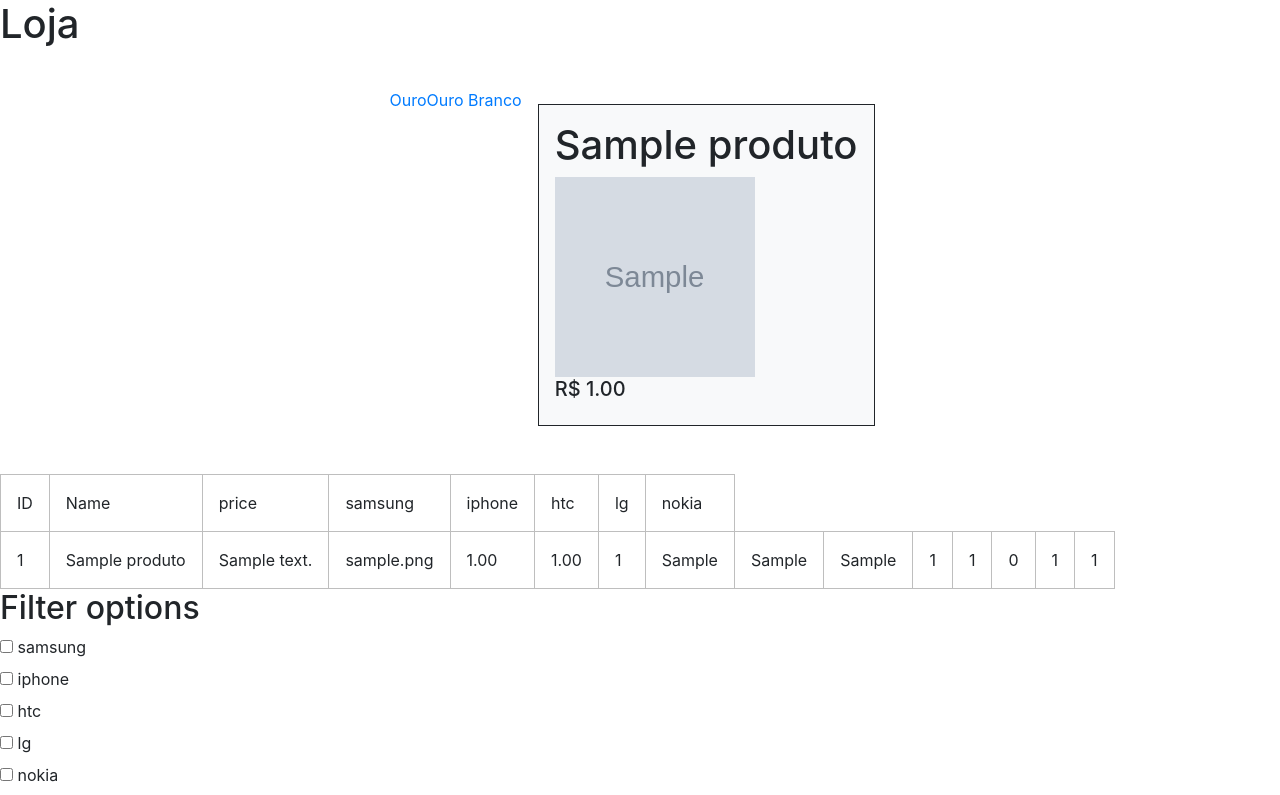
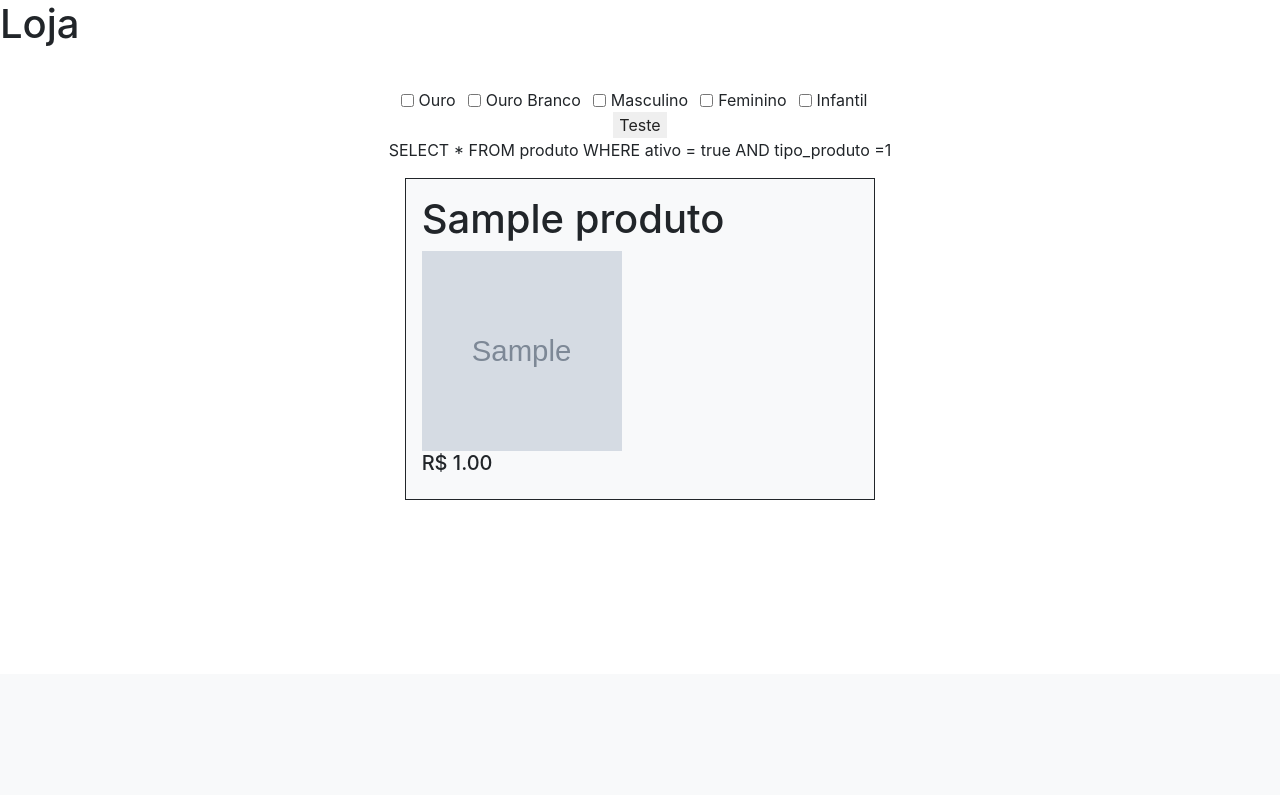
Before and after one commit to SilvioDiaz/Dmarsil, a PHP site: page /index.php?pagina=loja&categoria=1 in a window 1280 px wide. Shown: the part 126-921 px from the top of the page. After the commit the page ends 626 px from the top, so only its background shows below. Run offline with PHP 8.4, Linux system fonts and the light colour scheme; tables that the repository leaves empty hold one stand-in row (values such as "Sample post"); grey boxes marked "Sample" are stand-in pictures.

Commit message:
Construção de Ajax para filtro de categoria

```diff
--- a/paginas/loja.php
+++ b/paginas/loja.php
@@ -1,179 +1,94 @@
 <h1>Loja</h1>
 
 <?php
-//Verificar produtos por banho
-$linkBanho = "";
-$categoria = "";
-$banho = "";
 
-
-
-if(isset($_GET['banho'])){
-    $banho = $_GET['banho'];
-    $query = 'SELECT * FROM produto WHERE ativo = true AND id_banho ='. $banho;
-
-}else{
-    //Verificar produtos em gerl
-    $query = 'SELECT * FROM produto';
-} if(isset($_GET['categoria'])){
-    //Verificando se Categoria foi escolhida
+    //Verificando Categoria -------------
+    if(isset($_GET['categoria'])){
     $categoria = $_GET['categoria'];
-
-    $linkBanho = "categoria=";
-
-    if(isset($_GET['banho'])){
-        //Verificando se banho e categoria foram escolhidos
-        $banho = $_GET['banho'];
-        $query = "SELECT * FROM produto WHERE ativo = true AND tipo_produto=".$categoria. " AND id_banho=".$banho;
-    }else{
-        //Se apenas categoria for escolhida
-        $query = 'SELECT * FROM produto WHERE ativo = true AND tipo_produto ='. $categoria;
     }
 
+?>
+<!-- Div para enviar categoria por ajax -->
+<div style="display: none;" id="categoria">
 
+<p id="idCat"><?=$categoria?></p>
 
-
-    }
-
-    if(!isset($_GET['categoria']) AND (!isset($_GET['banho']))){
-    //Se categoria nem banho forem escolhidas
-        $categoria = null;
-        $linkBanho = null;
-        $query = 'SELECT * FROM produto';
-    }
-//Verificar produtos
-$consulta = mysqli_query($conexao,$query);
-?>
-
+</div>
 <div class="containerLista ">
   <div class = 'Home' id='produtoHome'>
 
-    <a href= './index.php?pagina=loja&<?=$linkBanho?><?=$categoria?>&banho=1'>Ouro</a>
-    <a href= './index.php?pagina=loja&<?=$linkBanho?><?=$categoria?>&banho=2'>Ouro Branco</a>
+    <div class=""></div>
+        <div class="form-check form-check-inline">
+          <input class="form-check-input" type="checkbox" name="type" id="cbOuro" value="id_banho=1">
+          <label class="form-check-label" for="inlineCheckbox1">Ouro</label>
+        </div>
+        <div class="form-check form-check-inline">
+          <input class="form-check-input" type="checkbox" name="type" id="cbOuroBranco" value="id_banho=2">
+          <label class="form-check-label" for="inlineCheckbox1">Ouro Branco</label>
+        </div>
+        <div class="form-check form-check-inline">
+          <input class="form-check-input" type="checkbox" name="type" id="mdM" value="id_modelo=1">
+          <label class="form-check-label" for="inlineCheckbox1">Masculino</label>
+        </div>
+        <div class="form-check form-check-inline">
+          <input class="form-check-input" type="checkbox" name="type" id="mdF" value="id_modelo=2">
+          <label class="form-check-label" for="inlineCheckbox1">Feminino</label>
+        </div>
+        <div class="form-check form-check-inline">
+          <input class="form-check-input" type="checkbox" name="type" id="mdI" value="id_modelo3=">
+          <label class="form-check-label" for="inlineCheckbox1">Infantil</label>
+        </div>
+      </div>
+    <button id="buton">Teste</button>
+
+  <div id ="loja">
 
 
-
-<?php
-    while($linha = mysqli_fetch_array($consulta)){
-?>
-
-
-        <a class="produto" href="?pagina=pagina_produto&id=<?= $linha['id_produto'] ?>">
-            <div  id="tituloProduto">
-                <h1><?= $linha['nome_produto'] ?></h1>
-            </div>
-
-                <div class="imgProduto" id="imgProduto">
-                    <img class="imgHome" src=<?= $linha['imagem_produto'] ?>>
-                </div>
-                <div id="precoProduto">
-                    <h5>R$ <?= $linha['preco_produto'] ?></h5>
-                </div>
-
-        </a>
   </div>
 
 
-
-<?php
-    }
-
-?>
-
-    </div>
-</div>
-
-<table id="phones">
-  <thead>
-    <tr>
-      <th>ID</th>
-      <th>Name</th>
-      <th>price</th>
-      <th>samsung</th>
-      <th>iphone</th>
-      <th>htc</th>
-      <th>lg</th>
-      <th>nokia</th>
-    </tr>
-  </thead>
-  <tbody>
-  </tbody>
-</table>
-
-
-
-<div id="filter">
-  <h2>Filter options</h2>
-  <div>
-    <input type="checkbox" name="banho=1">
-    <label for="car">samsung</label>
-  </div>
-  <div>
-    <input type="checkbox" name="iphone">
-    <label for="language">iphone</label>
-  </div>
-  <div>
-    <input type="checkbox" name="htc">
-    <label for="nights">htc</label>
-  </div>
-  <div>
-    <input type="checkbox" id="4" name="lg">
-    <label for="student">lg</label>
-  </div>
-        <div>
-    <input type="checkbox" id="5" name="nokia">
-    <label for="student">nokia</label>
     </div>
 </div>
 
 <script>
 
-function makeTable(data){
-   var tbl_body = "";
-      $.each(data, function() {
-        var tbl_row = "";
-        $.each(this, function(k , v) {
-          tbl_row += "<td>"+v+"</td>";
-        })
-        tbl_body += "<tr>"+tbl_row+"</tr>";
-      })
+var categoria = $("#idCat").text();
+var cb = "";
+var $checkboxes = $("input:checkbox");
 
-    return tbl_body;
+
+function checagem(){
+
+  var cb = [];
+  $.each($("input:checkbox[name=type]:checked"), function(){
+      cb.push($(this).val());
+
+  });
+  alert(cb.join(" AND "));
 }
 
-function buscarFiltro(){
-    var opts = [];
-    $checkboxes.each(function(){
-      if(this.checked){
-        opts.push(this.name);
-      }
+$("#buton").on("click",function(){
+  checagem();
+  chamarLoja();
 });
 
-    console.log(opts);
-    return opts;
+
+
+
+
+function chamarLoja(){
+  $.ajax({
+    url: "script/filtro_categoria.php",
+    data: {categoriaData: categoria,filtroData: cb},
+    success: function(resultado){
+      $("#loja").html(resultado);
+    },
+    error: function(){
+      $("#loja").html("Tivemos algum problema na loja");
+    }
+  })
 }
 
-  function atualizarPagina(opts){
-    $.ajax({
-      type: "POST",
-      url: "./script/filtro_categoria.php",
-      dataType : 'json',
-      cache: false,
-      data: {filterOpts: opts},
-      success: function(records){
-        $('#phones tbody').html(makeTable(records));
-      }
-    });
-  }
-
-
-  var $checkboxes = $("input:checkbox");
-  $checkboxes.on("change", function(){
-    var opts = buscarFiltro();
-    atualizarPagina(opts);
-  });
-
-  atualizarPagina();
-
+chamarLoja();
 
 </script>
--- a/script/filtro_categoria.php
+++ b/script/filtro_categoria.php
@@ -1,35 +1,38 @@
 <?php
-    $pdo = new PDO('mysql:host=localhost;dbname=appdb', 'root', 'Silvio10.');
-    $select = 'SELECT *';
-    $from = ' FROM produto';
-    $where = ' WHERE ativo = TRUE ';
-    $opts = isset($_POST['filterOpts'])? $_POST['filterOpts'] : array('');
+include "banco.php";
+
+$categoria = "";
+$filtro = "";
+
+if(isset($_GET['categoriaData'])){
+$categoria = $_GET['categoriaData'];
+}
+
+if(isset($_GET['filtroData'])){
+    echo $filtro = $_GET['filtroData'];
+}
+$query = 'SELECT * FROM produto WHERE ativo = true AND tipo_produto ='.$categoria;
+$consulta = mysqli_query($conexao,$query);
+
+echo $query;
+
+while($linha = mysqli_fetch_array($consulta)){
 
 
+?>
+    <a class="produto" href="?pagina=pagina_produto&id=<?= $linha['id_produto'] ?>">
+            <div  id="tituloProduto">
+                <h1><?= $linha['nome_produto'] ?></h1>
+            </div>
 
-    if (in_array('ouro', $opts)){
-        $where .= " AND samsung = 1 ";
-    }
+                <div class="imgProduto" id="imgProduto">
+                    <img class="imgHome" src=<?= $linha['imagem_produto'] ?>>
+                </div>
+                <div id="precoProduto">
+                    <h5>R$ <?= $linha['preco_produto'] ?></h5>
+                </div>
+        </a>
+<?php
+}
 
-    if (in_array('iphone', $opts)){
-        $where .= " AND iphone = 1 ";
-    }
-
-        if (in_array('htc', $opts)){
-        $where .= " AND htc = 1 ";
-    }
-        if (in_array('lg', $opts)){
-        $where .= " AND lg = 1 ";
-    }
-        if (in_array('nokia', $opts)){
-        $where .= " AND nokia = 1 ";
-    }
-
-
-    $sql = $select . $from . $where;
-    $statement = $pdo->prepare($sql);
-    $statement->execute();
-    $results = $statement->fetchAll(PDO::FETCH_ASSOC);
-    $json = json_encode($results);
-    echo($json);
 ?>
```
Lines whose indentation alone changed are shown as unchanged.
